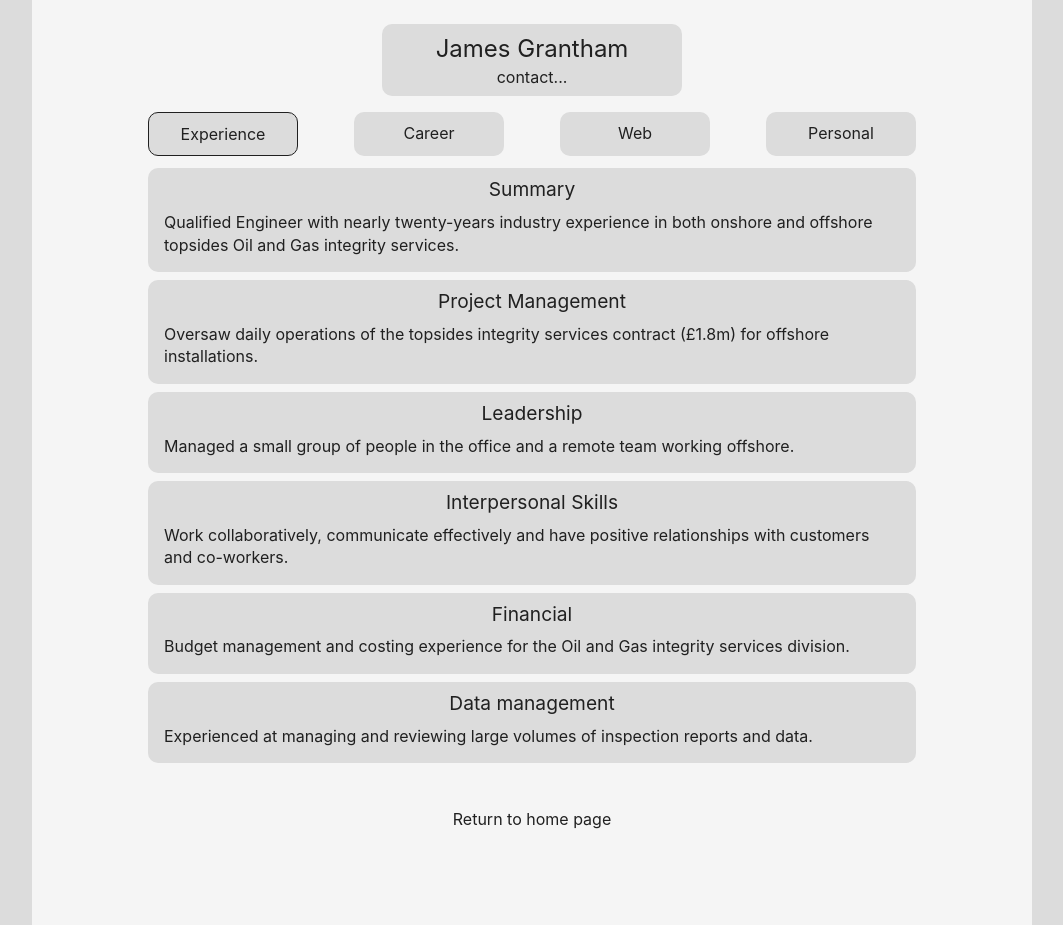
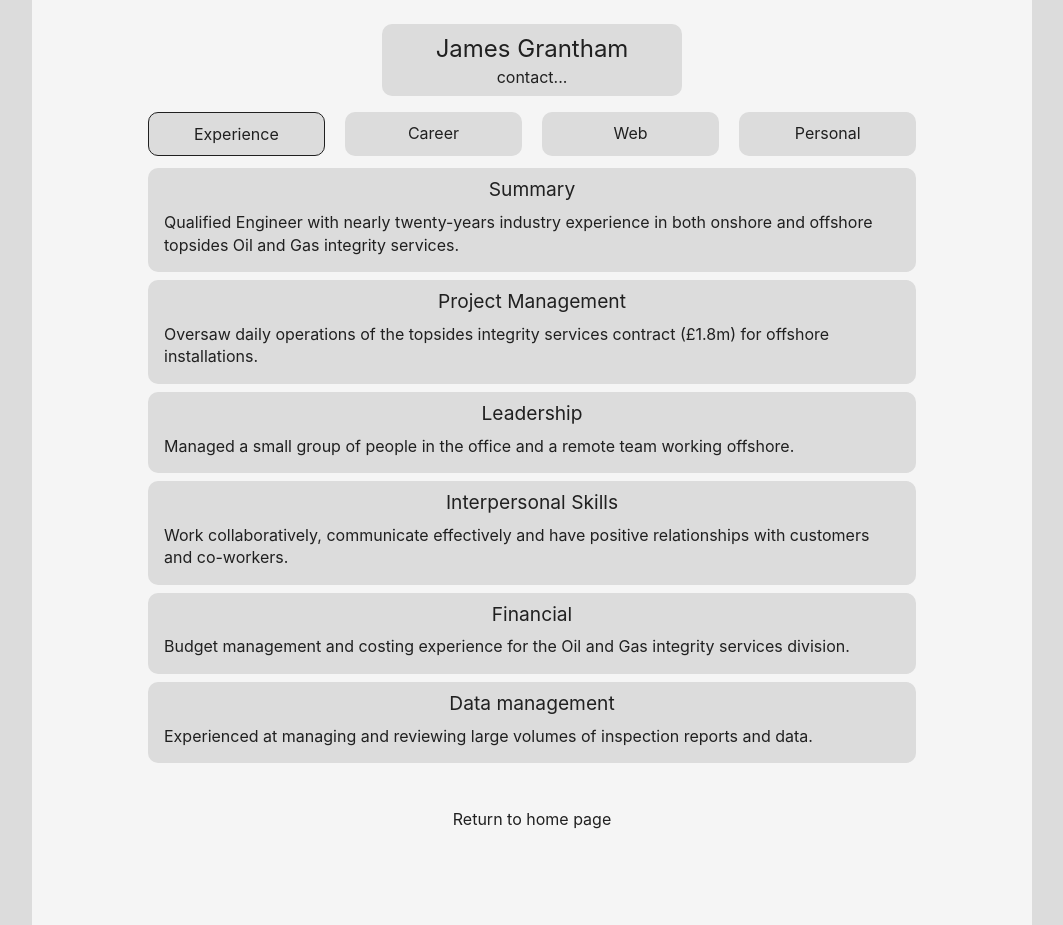
Before and after one commit to jrgrantham/james-grantham, a React (Create React App) app: page /professional in a window 1280 px wide. Shown: the whole page, without its empty margins (108-1171 px from the left). Built offline with nearby package versions, Linux system fonts and the light colour scheme.

Commit message:
Change contact styling

```diff
--- a/src/components/Menu.jsx
+++ b/src/components/Menu.jsx
@@ -166,7 +166,7 @@ const StyledButton = styled.div`
   }
 
   @media (min-width: 650px) {
-    width: 150px
+    width: 23%
     background-color: ${backgroundColor}
 
   }
```
